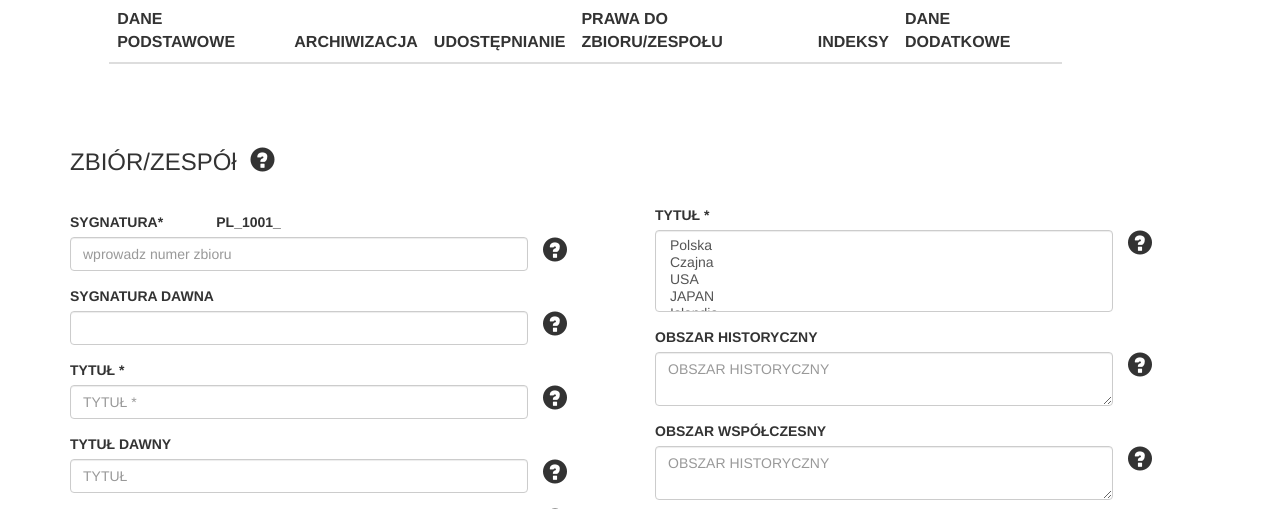
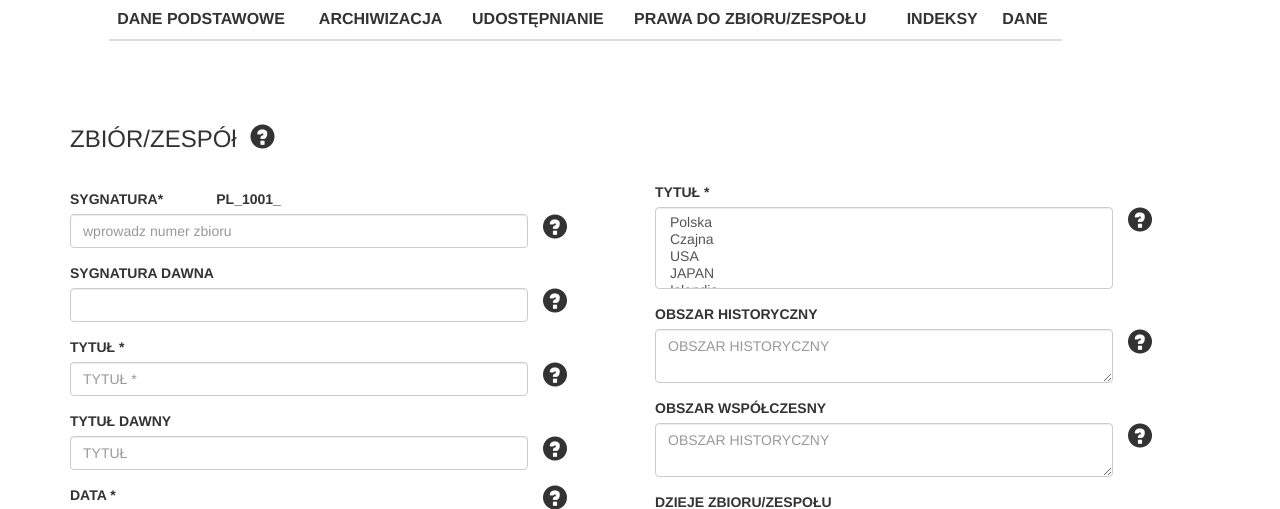
Before and after one commit to fijisoo/OSA, a PHP site: page / in a window 1280 px wide. Shown: the top 509 px of the page. Run offline with PHP 8.4, Linux system fonts and the light colour scheme; lists and menus that the app fills with data are empty; some libraries are stand-ins or nearby versions.

Commit message:
checkout1

```diff
--- a/index.php
+++ b/index.php
@@ -16,7 +16,7 @@ echo '<thead>';
               echo '<th>UDOSTĘPNIANIE<span style="font-size: 1em;" class="badge btn-danger"></span></th>';
               echo '<th>PRAWA DO ZBIORU/ZESPOŁU<span style="font-size: 1em;" class="badge btn-danger"></span></th>';
               echo '<th>INDEKSY<span style="font-size: 1em;" class="badge btn-danger"></span></th>';
-              echo '<th>DANE DODATKOWE<span style="font-size: 1em;" class="badge btn-danger"></span></th>';
+              echo '<th>DANE <span style="font-size: 1em;" class="badge btn-danger"></span></th>';
             echo '</tr>';
            echo '</thead>';
          echo '</table>';
```
